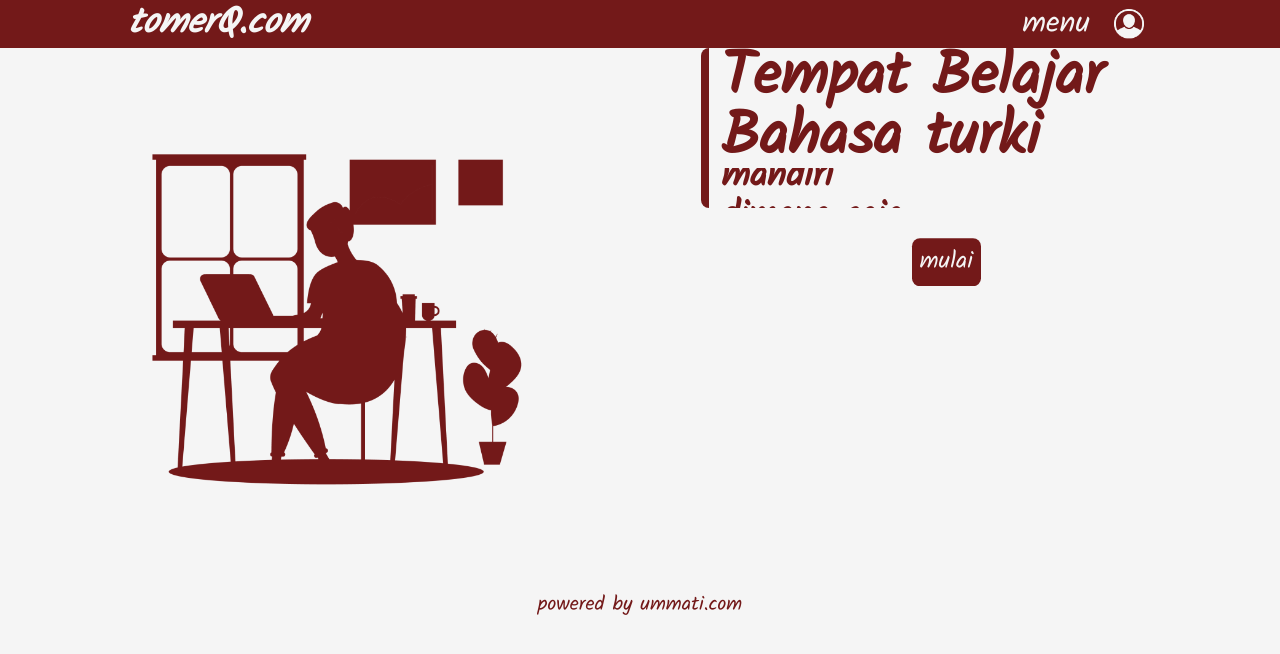
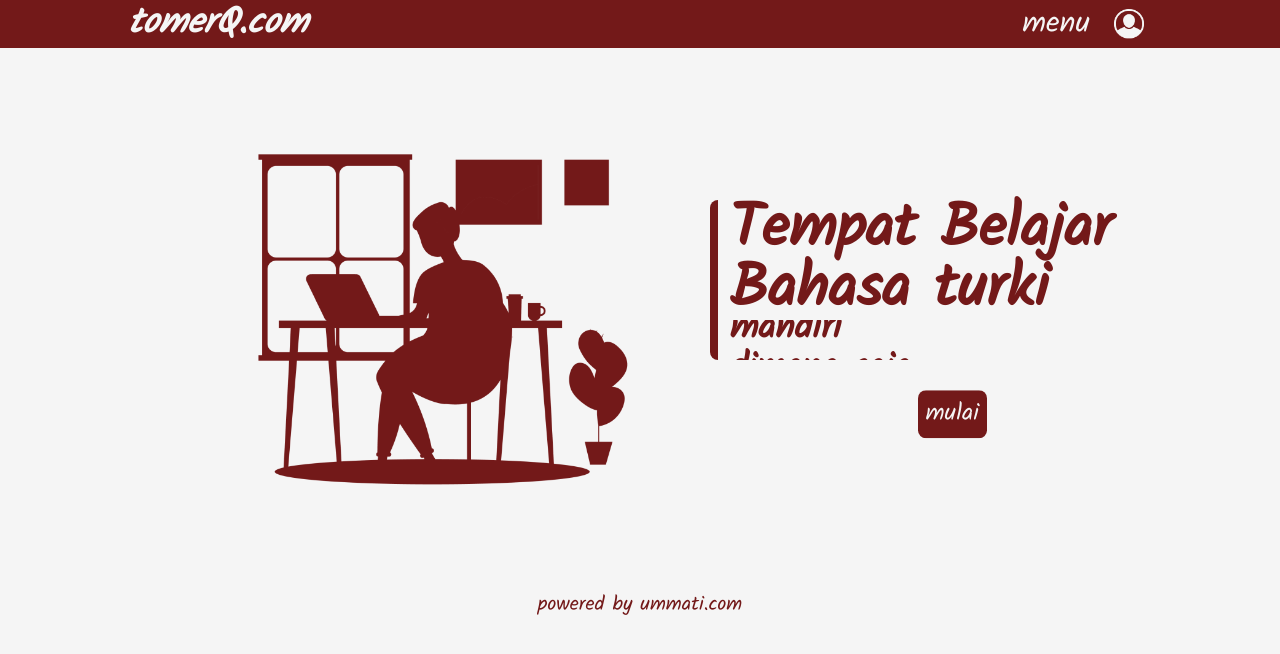
Before and after one commit to barmuch/tomerq.com, a Next.js app: page / in a window 1280 px wide. Shown: the top 654 px of the page. Built offline with nearby package versions, Linux system fonts and the light colour scheme.

Commit message:
responsive homepage added

```diff
--- a/src/app/layout.js
+++ b/src/app/layout.js
@@ -20,7 +20,7 @@ export const metadata = {
 export default function RootLayout({ children }) {
   return (
     <html lang="en">
-      <body className={myFont.className}>
+      <body className={`${myFont.className} `}>
           {children}
       </body>
     </html>
--- a/src/app/page.js
+++ b/src/app/page.js
@@ -5,16 +5,16 @@ export default function Home() {
   return (
     <div className="h-max-full h-full min-h-screen w-full bg-primary2 flex flex-col content-between gap-6 lg:gap-0">
       {/* navbar */}
-      <div className= " md:h-12 bg-primary1 text-primary2"><Navbar/></div>
+      <div className= "h-1/12 md:h-12 bg-primary1 text-primary2"><Navbar/></div>
       {/* content */}
-      <div className= "flex flex-col lg:flex-row mx-auto content-between">
+      <div className= "h-10/12 flex flex-col lg:flex-row items-center lg:mx-auto">
         {/* Image Container */}
         <div className= "h-1/2 lg:h-full lg:w-1/2 ">
-          <Image src="/hero.png" alt="" width={400}height={400} className="object-contain lg:py-20 lg:mx-auto"/>
+          <Image src="/hero.png" alt="" width={400}height={400} className="object-contain lg:py-20 lg:ml-auto"/>
         </div>
         {/* Text Container */}
         <div className="h-1/2 lg:h-full lg:w-1/2 flex  ">
-          <div className="lg:w-4/5 flex flex-col  mx-auto justify-center mx-auto md:mx-auto">
+          <div className="lg:w-4/5 flex flex-col  pl-2 mx-auto items-center">
                 <div className="lg:pr-20">
                   <h1 className="text-5xl text-primary1 md:text-6xl border-l-8 border-primary1 pl-3 rounded-l-lg font-bold">Tempat Belajar Bahasa turki
                     <span className="content__container block font-light text-3xl md:text-4xl justify-center md:h-13">
@@ -34,7 +34,7 @@ export default function Home() {
         </div>
       </div>
       {/* footer */}
-      <div className="text-primary1 text-xl mx-auto" >
+      <div className="h-1/12 text-primary1 text-xl mx-auto" >
         powered by ummati.com
       </div>
     </div>
```
